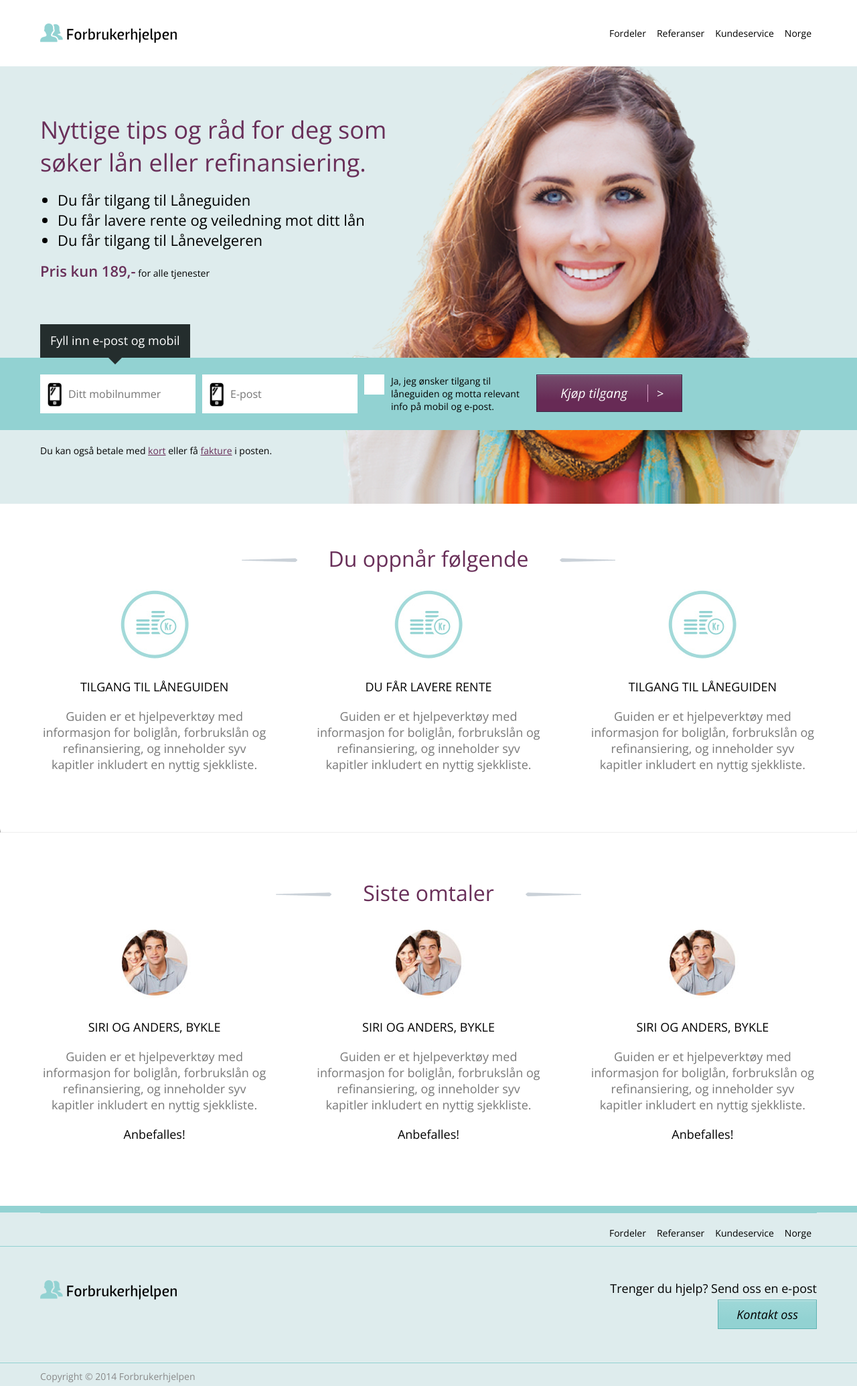
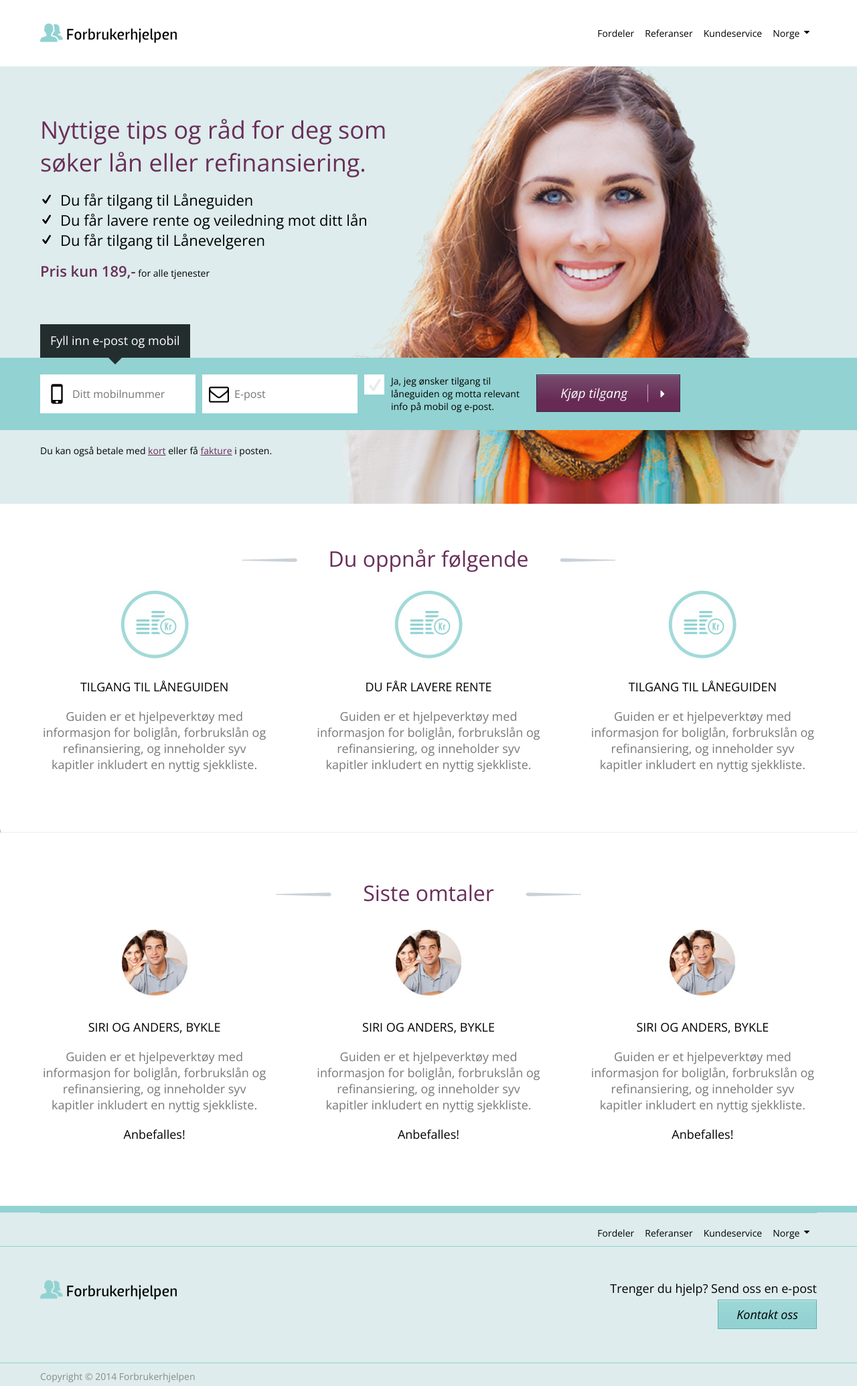
Before and after one commit to front/forbrukerhjelpen-static, a Jekyll site: the page built from forside.html, in a window 1280 px wide. Shown: the whole page at 67% size. Built offline with Jekyll 4.4.1, drawn with Linux system fonts in a browser that asks for light colours.

Commit message:
#5921 Added icons to form and menu

```diff
--- a/_layouts/default.html
+++ b/_layouts/default.html
@@ -18,7 +18,7 @@
               <li><a href="javascript:void(0)">Fordeler</a></li>
               <li><a href="javascript:void(0)">Referanser</a></li>
               <li><a href="javascript:void(0)">Kundeservice</a></li>
-              <li><a href="javascript:void(0)">Norge</a></li>
+              <li><a href="javascript:void(0)"> Norge <i class="icon-arrow-down"></i></a></li>
             </ul>
           </nav>
           <div class="logo"><a href="index.html"><img src="img/logo.png"></a></div>
@@ -34,7 +34,7 @@
               <li><a href="javascript:void(0)">Fordeler</a></li>
               <li><a href="javascript:void(0)">Referanser</a></li>
               <li><a href="javascript:void(0)">Kundeservice</a></li>
-              <li><a href="javascript:void(0)">Norge</a></li>
+              <li><a href="javascript:void(0)"> Norge <i class="icon-arrow-down"></i></a></li>
             </ul>
           </nav>
         </div>
--- a/css/style.css
+++ b/css/style.css
@@ -35,7 +35,6 @@ body {
 
 /* line 23, ../sass/partials/base/_base.scss */
 input {
-  -webkit-appearance: none;
   -webkit-border-radius: 0;
   -moz-border-radius: 0;
   -ms-border-radius: 0;
@@ -267,6 +266,22 @@ a {
   padding: 0 !important;
   margin: -1px !important;
 }
+/* line 13, ../sass/partials/module/partials/_buttons.scss */
+.btn.btn-complex {
+  padding-right: 16px !important;
+}
+/* line 15, ../sass/partials/module/partials/_buttons.scss */
+.btn.btn-complex span {
+  display: inline-block;
+  margin: 5px 8px;
+  padding-right: 30px;
+  border-right: 1px solid #d9a2c9;
+  -webkit-font-smoothing: antialiased;
+}
+/* line 22, ../sass/partials/module/partials/_buttons.scss */
+.btn.btn-complex i {
+  vertical-align: middle;
+}
 
 /* line 1, ../sass/partials/module/partials/_header.scss */
 .header {
@@ -332,41 +347,50 @@ a {
 }
 /* line 30, ../sass/partials/module/partials/_content.scss */
 .hero .teaser ul {
-  padding-left: 26px;
+  padding-left: 0;
 }
 /* line 32, ../sass/partials/module/partials/_content.scss */
 .hero .teaser ul li {
   font-size: 1.375em;
+  list-style: none;
 }
-/* line 36, ../sass/partials/module/partials/_content.scss */
+/* line 35, ../sass/partials/module/partials/_content.scss */
+.hero .teaser ul li:before {
+  content: "g";
+  font-family: "forbrukerhjelpen";
+  font-size: 0.875em;
+  width: 30px;
+  display: inline-block;
+}
+/* line 44, ../sass/partials/module/partials/_content.scss */
 .hero .teaser p {
   font-size: 0.875em;
 }
-/* line 38, ../sass/partials/module/partials/_content.scss */
+/* line 46, ../sass/partials/module/partials/_content.scss */
 .hero .teaser p span {
   font-weight: 600;
   font-size: 1.57143em;
   color: #692f59;
 }
-/* line 45, ../sass/partials/module/partials/_content.scss */
+/* line 53, ../sass/partials/module/partials/_content.scss */
 .hero footer {
   margin: 170px 0 70px;
   font-size: 0.875em;
 }
 
-/* line 52, ../sass/partials/module/partials/_content.scss */
+/* line 60, ../sass/partials/module/partials/_content.scss */
 .info-items {
   padding: 60px 0;
 }
-/* line 56, ../sass/partials/module/partials/_content.scss */
+/* line 64, ../sass/partials/module/partials/_content.scss */
 .info-items header {
   margin: 0 0 1em 0;
 }
-/* line 59, ../sass/partials/module/partials/_content.scss */
+/* line 67, ../sass/partials/module/partials/_content.scss */
 .info-items header h2 {
   margin-bottom: 25px;
 }
-/* line 62, ../sass/partials/module/partials/_content.scss */
+/* line 70, ../sass/partials/module/partials/_content.scss */
 .info-items header h2:before {
   content: "";
   width: 130px;
@@ -374,7 +398,7 @@ a {
   background: url(/img/info-item-left.png) center left no-repeat;
   display: inline-block;
 }
-/* line 69, ../sass/partials/module/partials/_content.scss */
+/* line 77, ../sass/partials/module/partials/_content.scss */
 .info-items header h2:after {
   content: "";
   width: 130px;
@@ -383,35 +407,35 @@ a {
   display: inline-block;
 }
 @media (min-width: 960px) {
-  /* line 56, ../sass/partials/module/partials/_content.scss */
+  /* line 64, ../sass/partials/module/partials/_content.scss */
   .info-items header {
     text-align: center;
   }
 }
-/* line 81, ../sass/partials/module/partials/_content.scss */
+/* line 89, ../sass/partials/module/partials/_content.scss */
 .info-items .info-item {
   margin-bottom: 10px;
   min-height: 105px;
 }
-/* line 85, ../sass/partials/module/partials/_content.scss */
+/* line 93, ../sass/partials/module/partials/_content.scss */
 .info-items .info-item p {
   margin-top: 20px;
   color: #787878;
   font-size: 1.125em;
 }
-/* line 91, ../sass/partials/module/partials/_content.scss */
+/* line 99, ../sass/partials/module/partials/_content.scss */
 .info-items .info-item p.recommend {
   color: black;
 }
 @media (min-width: 320px) and (max-width: 960px) {
-  /* line 97, ../sass/partials/module/partials/_content.scss */
+  /* line 105, ../sass/partials/module/partials/_content.scss */
   .info-items .info-item img {
     float: left;
     margin: 0 15px 0 0;
   }
 }
 @media (min-width: 960px) {
-  /* line 81, ../sass/partials/module/partials/_content.scss */
+  /* line 89, ../sass/partials/module/partials/_content.scss */
   .info-items .info-item {
     width: 29.41176%;
     clear: right;
@@ -420,31 +444,31 @@ a {
     margin-right: 5.88235%;
     text-align: center;
   }
-  /* line 105, ../sass/partials/module/partials/_content.scss */
+  /* line 113, ../sass/partials/module/partials/_content.scss */
   .info-items .info-item:nth-of-type(3n) {
     margin-right: 0;
   }
-  /* line 109, ../sass/partials/module/partials/_content.scss */
+  /* line 117, ../sass/partials/module/partials/_content.scss */
   .info-items .info-item img {
     margin-bottom: 24px;
   }
 }
 
-/* line 116, ../sass/partials/module/partials/_content.scss */
+/* line 124, ../sass/partials/module/partials/_content.scss */
 hr {
   border-top: 5px solid white;
 }
 
-/* line 121, ../sass/partials/module/partials/_content.scss */
+/* line 129, ../sass/partials/module/partials/_content.scss */
 table {
   width: 100%;
   border-spacing: 0px;
 }
-/* line 124, ../sass/partials/module/partials/_content.scss */
+/* line 132, ../sass/partials/module/partials/_content.scss */
 table thead {
   background-color: #ededed;
 }
-/* line 126, ../sass/partials/module/partials/_content.scss */
+/* line 134, ../sass/partials/module/partials/_content.scss */
 table thead th {
   padding: 12px;
   border-right: 1px solid #d5d5d5;
@@ -453,13 +477,13 @@ table thead th {
   text-transform: uppercase;
   text-align: left;
 }
-/* line 136, ../sass/partials/module/partials/_content.scss */
+/* line 144, ../sass/partials/module/partials/_content.scss */
 table tbody td {
   padding: 12px;
   font-size: 1.125em;
   text-align: left;
 }
-/* line 141, ../sass/partials/module/partials/_content.scss */
+/* line 149, ../sass/partials/module/partials/_content.scss */
 table tbody td.value {
   font-weight: 600;
   color: #692f59;
@@ -534,39 +558,75 @@ table tbody td.value {
   padding: 12px 10px;
   background-color: #fff;
 }
-/* line 36, ../sass/partials/module/partials/_forms.scss */
+/* line 35, ../sass/partials/module/partials/_forms.scss */
+.subscribe-form > div.light i {
+  position: absolute;
+  font-size: 30px;
+}
+/* line 40, ../sass/partials/module/partials/_forms.scss */
 .subscribe-form > div.dark {
   width: 17%;
   font-size: 0.875em;
   margin-right: 20px;
 }
-/* line 41, ../sass/partials/module/partials/_forms.scss */
+/* line 45, ../sass/partials/module/partials/_forms.scss */
 .subscribe-form > div.small {
+  padding: 0;
   width: 30px;
   height: 30px;
 }
-/* line 46, ../sass/partials/module/partials/_forms.scss */
-.subscribe-form img {
-  position: absolute;
-}
-/* line 49, ../sass/partials/module/partials/_forms.scss */
+/* line 52, ../sass/partials/module/partials/_forms.scss */
 .subscribe-form input[type="text"] {
   border: none;
-  margin: 5px 0 0 30px;
+  margin: 5px 0 0 36px;
   width: 180px;
   background: none;
 }
-/* line 54, ../sass/partials/module/partials/_forms.scss */
+/* line 57, ../sass/partials/module/partials/_forms.scss */
 .subscribe-form input[type="text"]:focus {
   outline: none;
 }
-/* line 59, ../sass/partials/module/partials/_forms.scss */
+/* line 62, ../sass/partials/module/partials/_forms.scss */
+.subscribe-form input[type="checkbox"] {
+  visibility: hidden;
+  margin: 2px 0 0 3px;
+  display: block;
+}
+/* line 66, ../sass/partials/module/partials/_forms.scss */
+.subscribe-form input[type="checkbox"]:before {
+  visibility: visible;
+  content: "g";
+  font-family: "forbrukerhjelpen";
+  display: inline-block;
+  font-size: 26px;
+  width: 100px;
+  opacity: 0.08;
+  cursor: pointer;
+}
+/* line 76, ../sass/partials/module/partials/_forms.scss */
+.subscribe-form input[type="checkbox"]:checked:before {
+  opacity: 1.0;
+}
+/* line 80, ../sass/partials/module/partials/_forms.scss */
+.subscribe-form label {
+  cursor: pointer;
+}
+/* line 84, ../sass/partials/module/partials/_forms.scss */
+.subscribe-form button {
+  padding-right: 16px !important;
+}
+/* line 86, ../sass/partials/module/partials/_forms.scss */
 .subscribe-form button span {
   display: inline-block;
   border-right: 1px solid #d9a2c9;
   margin: 5px 8px;
   padding-right: 30px;
-  font-weight: 400 !important;
+  font-weight: normal;
   font-size: 1.0625em;
   -webkit-font-smoothing: antialiased;
 }
+/* line 95, ../sass/partials/module/partials/_forms.scss */
+.subscribe-form button i {
+  line-height: 20px;
+  vertical-align: middle;
+}
--- a/forside.html
+++ b/forside.html
@@ -27,25 +27,24 @@ title: Forbrukerhjelpen
 			<div class="arrow_box">
 				Fyll inn e-post og mobil
 			</div>
-
-			<form class="subscribe-form clearfix" style="padding: 25px 0;" class="">
+			<form class="subscribe-form clearfix">
 				<div class="light">
-					<img src="/img/icons/phone.png" width="24px">
+					<i class="icon-mobile"></i>
 					<input type="text" name="phone_number" placeholder="Ditt mobilnummer">
 				</div>
 				<div class="light">
-					<img src="/img/icons/phone.png" width="24px">
+					<i class="icon-email"></i>
 					<input type="text" name="email" placeholder="E-post">
 				</div>
 				<div class="light small">
-					<input type="checkbox" name="subscribe" value="true">
+					<input id="subscribe-check" type="checkbox" name="subscribe" value="true">
 				</div>
 				<div class="dark">
-					Ja, jeg ønsker tilgang til låneguiden og motta relevant info på mobil og e-post.
+					<label for="subscribe-check">Ja, jeg ønsker tilgang til låneguiden og motta relevant info på mobil og e-post.</label>
 				</div>
 				<div>
-					<button type="submit" class="btn btn-purple">
-						<span>Kjøp tilgang</span> <i>&gt;</i>
+					<button type="submit" class="btn btn-purple btn-complex">
+						<span>Kjøp tilgang</span> <i class="icon-arrow-right"></i>
 					</button>
 				</div>
 			</form>
--- a/sass/partials/base/_base.scss
+++ b/sass/partials/base/_base.scss
@@ -21,7 +21,7 @@ body {
 
 // Forms (from normalize.css)
 input {
-  -webkit-appearance: none;
+  // -webkit-appearance: none;
   @include border-radius(0);
 }
 
```
Also changed, not shown: sass/partials/module/partials/_buttons.scss (+14 -0 lines), sass/partials/module/partials/_content.scss (+9 -1 lines), sass/partials/module/partials/_forms.scss (+38 -6 lines).
